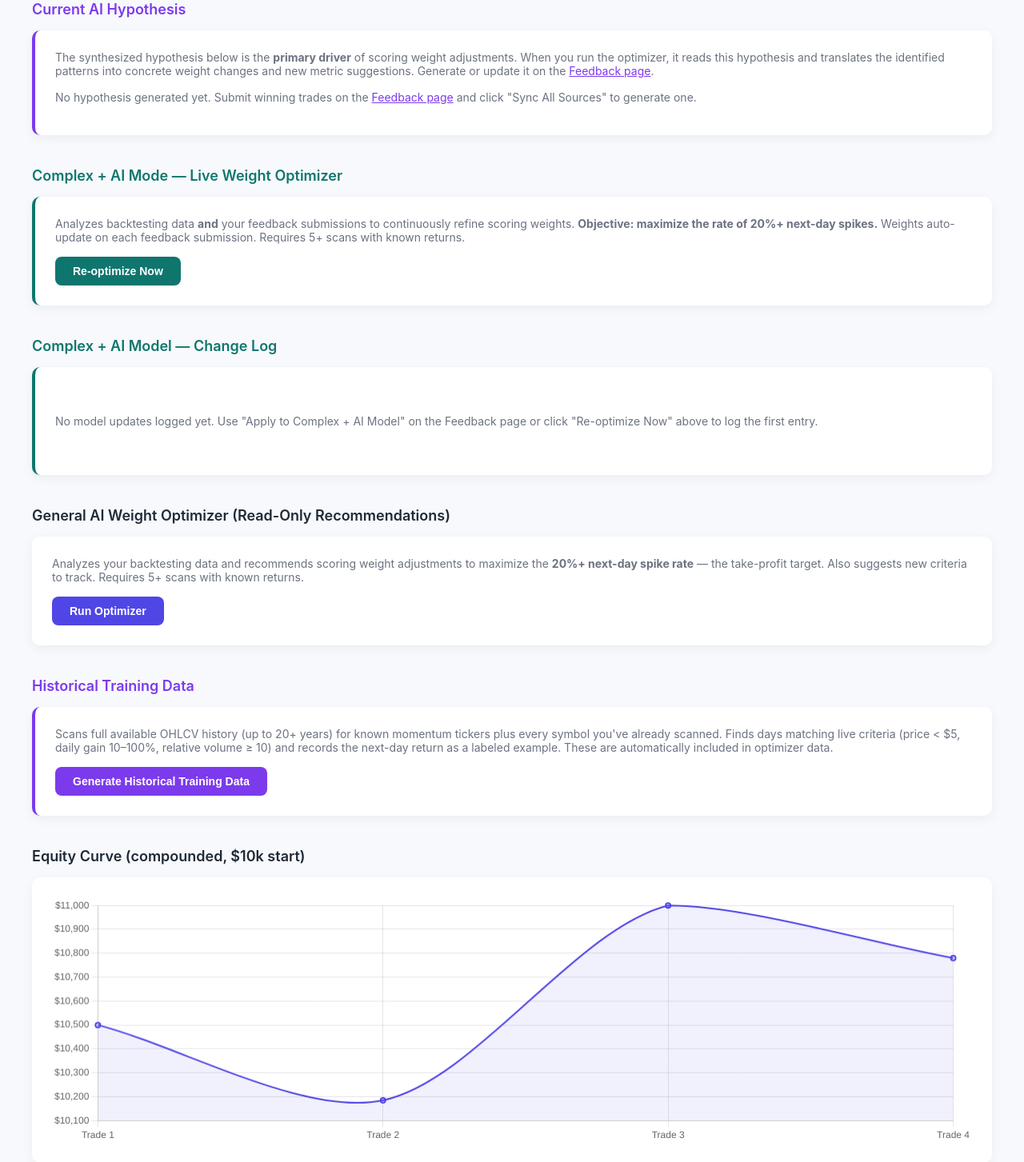
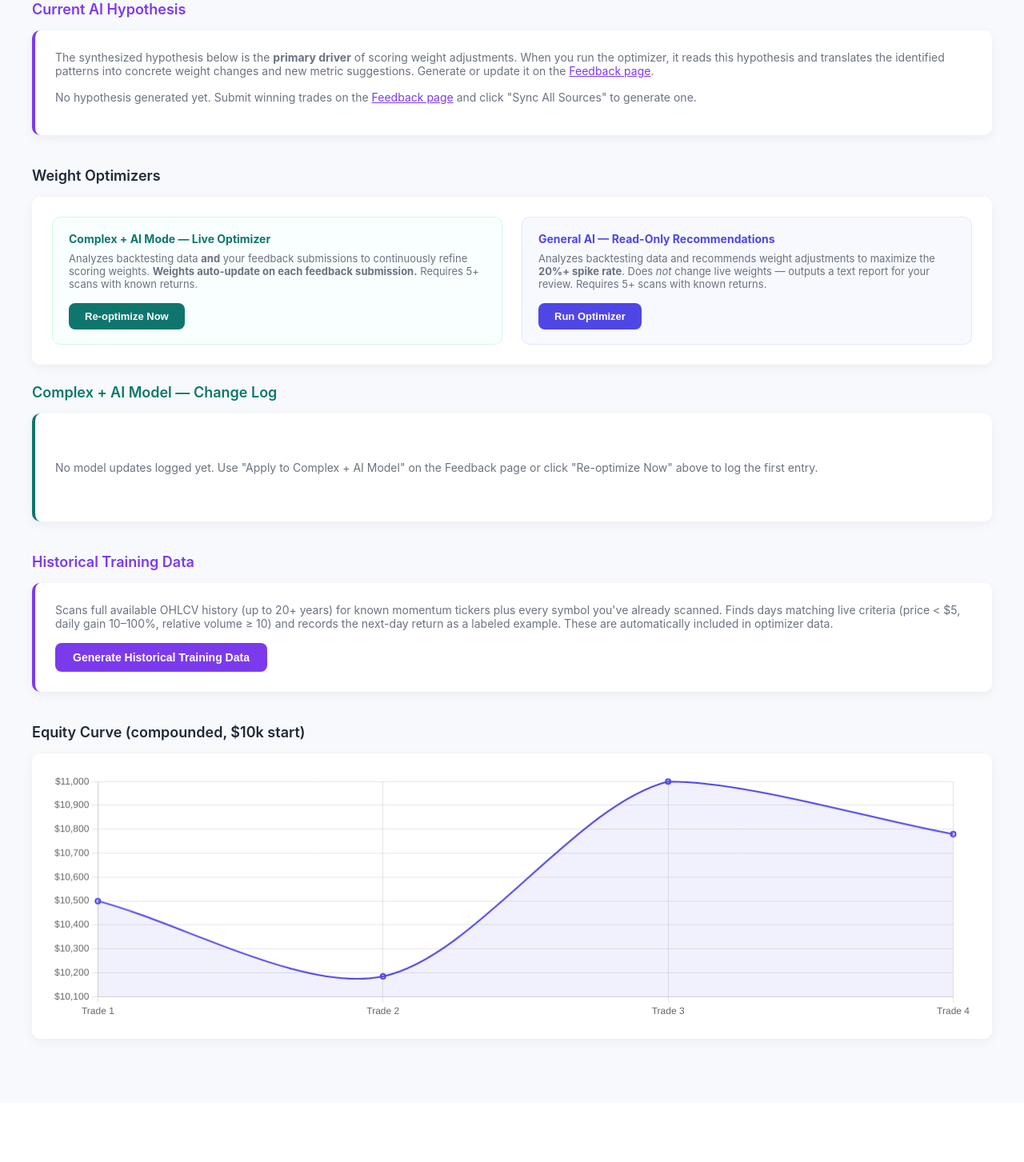
Before and after one commit to mboerner32/ai_trading_mvp, a FastAPI app: page /analytics in a window 1280 px wide. Shown: the part 1084-2537 px from the top of the page at 80% size. After the commit the page ends 2389 px from the top, so only its background shows below. Run offline with FastAPI, Linux system fonts and the light colour scheme; a user stored in the database is signed in; data comes from the database, SQL or seed files in the repository; data that the repository does not hold is empty.

Commit message:
combine weight optimizers into single side-by-side card
Co-Authored-By: Claude Sonnet 4.6 <noreply@anthropic.com>

```diff
--- a/templates/analytics.html
+++ b/templates/analytics.html
@@ -362,18 +362,61 @@
         {% endif %}
     </div>
 
-    <!-- COMPLEX + AI MODE LIVE OPTIMIZER -->
-    <div class="section-title" style="color: #0f766e;">Complex + AI Mode — Live Weight Optimizer</div>
+    <!-- WEIGHT OPTIMIZERS (combined) -->
+    <div class="section-title">Weight Optimizers</div>
 
-    <div class="chart-card" style="margin-bottom:40px; border-left: 4px solid #0f766e;">
-        <p style="color:#6b7280; font-size:14px; margin-top:0; margin-bottom:16px;">
-            Analyzes backtesting data <strong>and</strong> your feedback submissions to continuously
-            refine scoring weights. <strong>Objective: maximize the rate of 20%+ next-day spikes.</strong>
-            Weights auto-update on each feedback submission. Requires 5+ scans with known returns.
-        </p>
+    <div class="chart-card" style="margin-bottom:24px;">
 
+        <!-- Two optimizer buttons side by side -->
+        <div style="display:grid; grid-template-columns:1fr 1fr; gap:24px;">
+
+            <!-- LEFT: Complex + AI Live Optimizer -->
+            <div style="border:1px solid #d1fae5; border-radius:10px; padding:18px 20px;
+                        background:#f9fffe;">
+                <div style="font-weight:700; color:#0f766e; font-size:14px; margin-bottom:8px;">
+                    Complex + AI Mode — Live Optimizer
+                </div>
+                <p style="color:#6b7280; font-size:13px; margin:0 0 16px;">
+                    Analyzes backtesting data <strong>and</strong> your feedback submissions to
+                    continuously refine scoring weights.
+                    <strong>Weights auto-update on each feedback submission.</strong>
+                    Requires 5+ scans with known returns.
+                </p>
+                <form method="post" action="/optimize-complex">
+                    <button type="submit" style="background:#0f766e; color:white; border:none;
+                            padding:9px 20px; border-radius:8px; cursor:pointer;
+                            font-size:13px; font-weight:600;">
+                        Re-optimize Now
+                    </button>
+                </form>
+            </div>
+
+            <!-- RIGHT: General AI Read-Only -->
+            <div style="border:1px solid #e0e7ff; border-radius:10px; padding:18px 20px;
+                        background:#f8f9ff;">
+                <div style="font-weight:700; color:#4f46e5; font-size:14px; margin-bottom:8px;">
+                    General AI — Read-Only Recommendations
+                </div>
+                <p style="color:#6b7280; font-size:13px; margin:0 0 16px;">
+                    Analyzes backtesting data and recommends weight adjustments to maximize
+                    the <strong>20%+ spike rate</strong>. Does <em>not</em> change live weights —
+                    outputs a text report for your review.
+                    Requires 5+ scans with known returns.
+                </p>
+                <form method="post" action="/optimize">
+                    <button type="submit" style="background:#4f46e5; color:white; border:none;
+                            padding:9px 20px; border-radius:8px; cursor:pointer;
+                            font-size:13px; font-weight:600;">
+                        Run Optimizer
+                    </button>
+                </form>
+            </div>
+
+        </div>
+
+        <!-- Complex AI: active weights (shown below both buttons) -->
         {% if complex_ai_weights %}
-        <div style="margin-bottom:20px; background:#f0fdf4; border:1px solid #86efac;
+        <div style="margin-top:24px; background:#f0fdf4; border:1px solid #86efac;
                     border-radius:8px; padding:16px 18px;">
             <div style="font-weight:700; color:#166534; margin-bottom:10px; font-size:14px;">
                 Active Weights &nbsp;·&nbsp;
@@ -381,8 +424,6 @@
                     Last updated {{ complex_ai_weights.updated_at[:10] }}
                 </span>
             </div>
-
-            <!-- Weight grid -->
             <div style="display:grid; grid-template-columns: repeat(auto-fit, minmax(210px,1fr));
                         gap:6px 20px; font-size:13px; margin-bottom:12px;">
                 {% set w = complex_ai_weights.weights %}
@@ -403,14 +444,12 @@
                 <div><strong>Institution ≥20%:</strong> {{ w.institution_moderate }}</div>
                 <div><strong>Institution ≥50%:</strong> {{ w.institution_strong }}</div>
             </div>
-
             {% if complex_ai_weights.rationale %}
             <div style="font-size:13px; color:#374151; line-height:1.6;
                         border-top:1px solid #bbf7d0; padding-top:10px; margin-top:4px;">
                 {{ complex_ai_weights.rationale }}
             </div>
             {% endif %}
-
             {% if complex_ai_weights.suggestions %}
             <div style="margin-top:12px; font-size:13px;">
                 <strong style="color:#166534;">Suggested new signals to track:</strong>
@@ -424,16 +463,9 @@
         </div>
         {% endif %}
 
-        <form method="post" action="/optimize-complex">
-            <button type="submit" style="background:#0f766e; color:white; border:none;
-                    padding:10px 22px; border-radius:8px; cursor:pointer;
-                    font-size:14px; font-weight:600;">
-                Re-optimize Now
-            </button>
-        </form>
-
+        <!-- Complex AI: result after clicking Re-optimize -->
         {% if complex_ai_result %}
-        <div style="margin-top:20px; padding:16px 18px; background:#f0fdf4;
+        <div style="margin-top:16px; padding:16px 18px; background:#f0fdf4;
                     border-radius:8px; border:1px solid #86efac;">
             <div style="font-weight:600; color:#166534; margin-bottom:8px;">
                 Optimization Complete
@@ -455,9 +487,24 @@
             {% endif %}
         </div>
         {% endif %}
+
+        <!-- Read-Only: analysis output -->
+        {% if weight_analysis %}
+        <div style="margin-top:16px; padding:20px; background:#f8f9ff;
+                    border-radius:8px; border:1px solid #e0e7ff;">
+            <div style="font-size:12px; font-weight:600; color:#4f46e5; margin-bottom:8px;">
+                Read-Only Analysis
+            </div>
+            <div style="font-size:13px; line-height:1.7; white-space:pre-wrap;
+                        font-family: -apple-system, BlinkMacSystemFont, 'Segoe UI', sans-serif;">
+                {{ weight_analysis }}
+            </div>
+        </div>
+        {% endif %}
+
     </div>
 
-    <!-- COMPLEX + AI CHANGE LOG -->
+    <!-- WEIGHT CHANGE LOG -->
     <div class="section-title" style="color:#0f766e;">Complex + AI Model — Change Log</div>
 
     <div class="chart-card" style="margin-bottom:40px; border-left:4px solid #0f766e;">
@@ -491,35 +538,6 @@
             No model updates logged yet. Use "Apply to Complex + AI Model" on the Feedback page
             or click "Re-optimize Now" above to log the first entry.
         </p>
-        {% endif %}
-    </div>
-
-    <!-- WEIGHT OPTIMIZER -->
-    <div class="section-title">General AI Weight Optimizer (Read-Only Recommendations)</div>
-
-    <div class="chart-card" style="margin-bottom:40px;">
-        <p style="color:#6b7280; font-size:14px; margin-top:0; margin-bottom:16px;">
-            Analyzes your backtesting data and recommends scoring weight adjustments
-            to maximize the <strong>20%+ next-day spike rate</strong> — the take-profit target.
-            Also suggests new criteria to track. Requires 5+ scans with known returns.
-        </p>
-
-        <form method="post" action="/optimize">
-            <button type="submit" style="background:#4f46e5; color:white; border:none;
-                    padding:10px 22px; border-radius:8px; cursor:pointer;
-                    font-size:14px; font-weight:600;">
-                Run Optimizer
-            </button>
-        </form>
-
-        {% if weight_analysis %}
-        <div style="margin-top:24px; padding:20px; background:#f8f9ff;
-                    border-radius:8px; border:1px solid #e0e7ff;">
-            <div style="font-size:13px; line-height:1.7; white-space:pre-wrap;
-                        font-family: -apple-system, BlinkMacSystemFont, 'Segoe UI', sans-serif;">
-                {{ weight_analysis }}
-            </div>
-        </div>
         {% endif %}
     </div>
 
```
